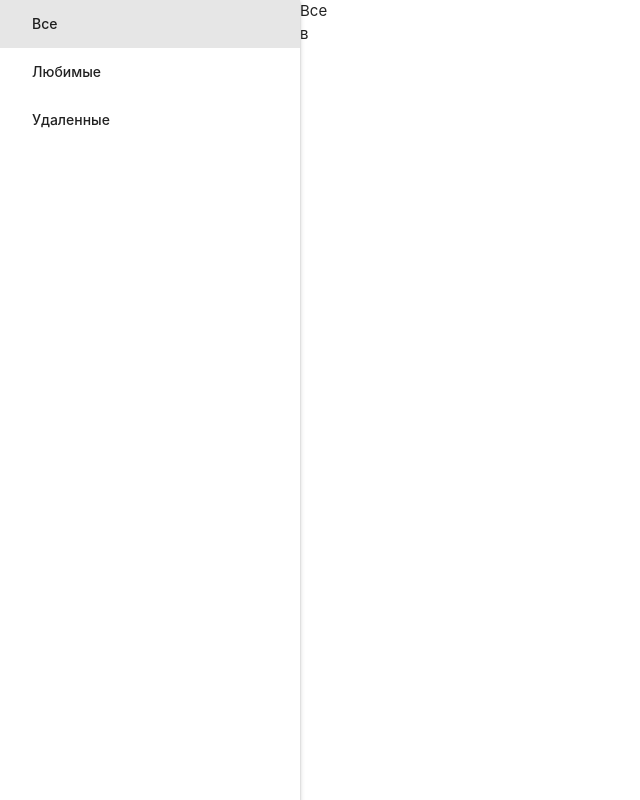
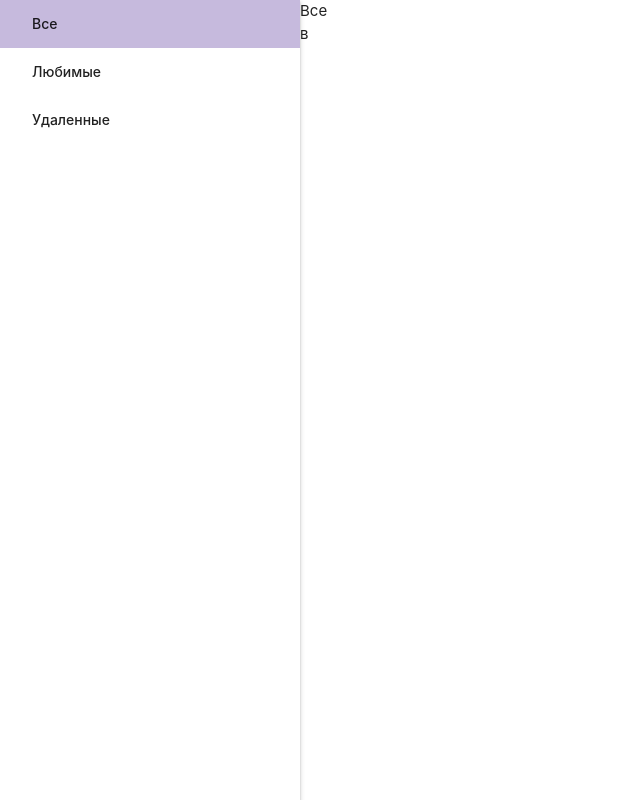
Before and after one commit to TyT-NICK/emoji-manager, a React (Create React App) app: page / in a window 1280 px wide. Shown: the whole page, without its empty margins (0-640 px from the left). Built offline with nearby package versions, Linux system fonts and the light colour scheme.

Commit message:
changed nav active item color

```diff
--- a/src/components/Navigation.jsx
+++ b/src/components/Navigation.jsx
@@ -12,7 +12,7 @@ const NavComponent = (props) => {
   });
 
   return (
-    <li className={`${match ? 'active' : ''}`}>
+    <li className={`${match ? 'active deep-purple lighten-4' : ''}`}>
       <Link className="waves-effect" to={to}>
         {label}
       </Link>
```
